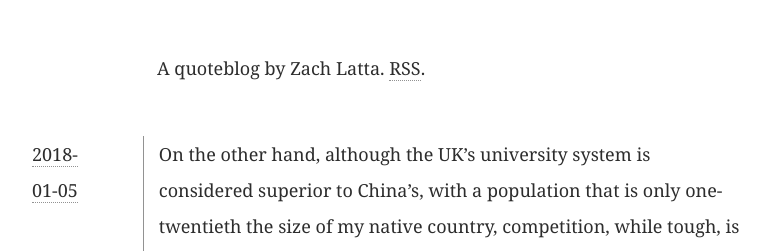
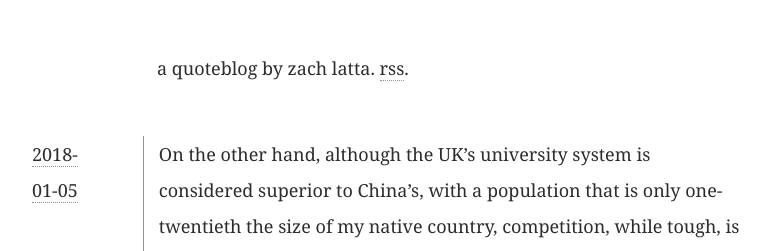
Before and after one commit to zachlatta/zachlatta.com, a Jekyll site: the page built from quoteblog.md, in a window 1280 px wide. Shown: the top 251 px of the page, without its empty margins (208-978 px from the left). Built offline with Jekyll 4.4.1, drawn with Linux system fonts in a browser that asks for light colours.

```diff
--- a/_includes/quote_title.html
+++ b/_includes/quote_title.html
@@ -3,7 +3,7 @@
   <div class="quote-date"></div>
   <div class="quote-body">
     <p class="quote-title">
-      A quoteblog by Zach Latta. <a href="/quotes_feed.xml">RSS</a>.
+      a quoteblog by zach latta. <a href="/quotes_feed.xml">rss</a>.
     </p>
   </div>
 </div>
```
